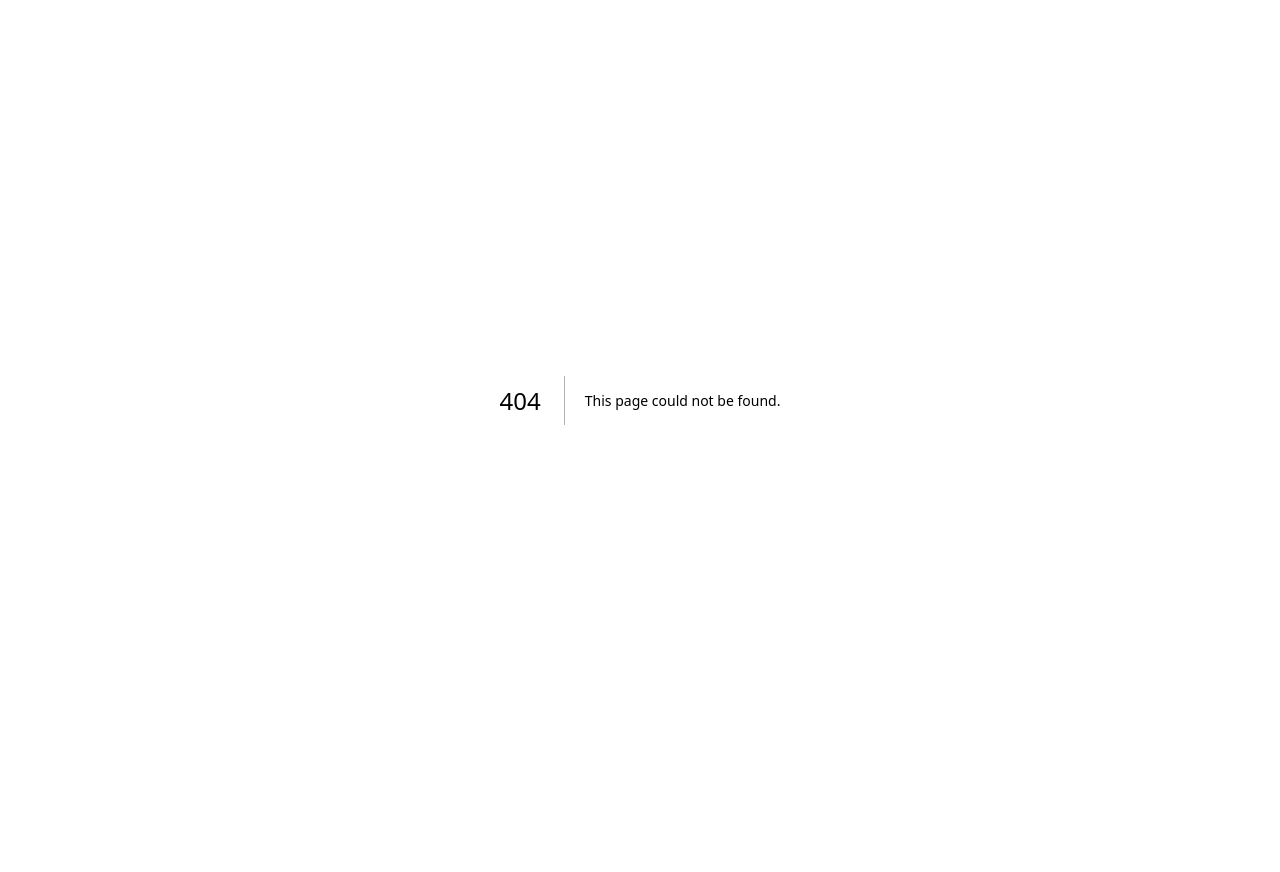
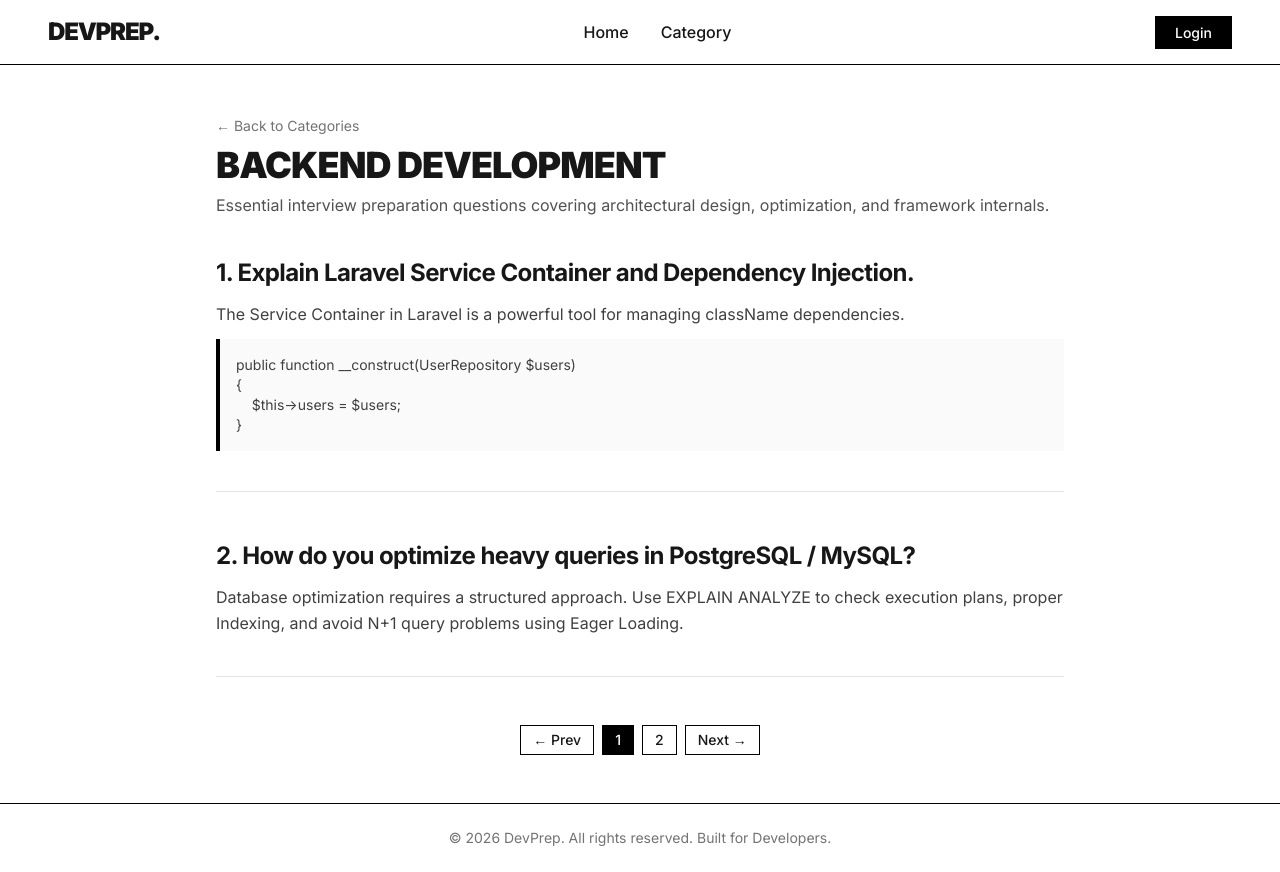
Before and after one commit to parthokar90/dev-preparation, a Next.js app: page /categories/single in a window 1280 px wide. Before the commit this address had no page. Before the commit the page ends 800 px from the top, so only its background shows below. Built offline with nearby package versions, Linux system fonts and the light colour scheme.

Commit message:
add project configuration , template conversion and readme.md file

```diff
--- /dev/null
+++ b/app/categories/page.tsx
@@ -0,0 +1,35 @@
+import Link from "next/link";
+
+export default function Categories() {
+    return (
+        <main className="container mx-auto px-6 py-12">
+            <h2 className="text-3xl font-black mb-8 tracking-tight">INTERVIEW CATEGORIES</h2>
+
+            <div className="grid grid-cols-1 md:grid-cols-2 lg:grid-cols-3 gap-6">
+                <Link href="/categories/single" className="border-2 border-black p-6 hover:bg-black hover:text-white transition group flex flex-col justify-between h-48">
+                    <div>
+                        <h3 className="text-xl font-bold tracking-tight">Backend Development</h3>
+                        <p className="text-sm text-neutral-500 mt-2 group-hover:text-neutral-400">Laravel, PHP, MySQL & PostgreSQL questions.</p>
+                    </div>
+                    <span className="text-sm font-mono mt-4 self-end">View Topics &rarr;</span>
+                </Link>
+
+                <Link href="/categories/backend" className="border-2 border-black p-6 hover:bg-black hover:text-white transition group flex flex-col justify-between h-48">
+                    <div>
+                        <h3 className="text-xl font-bold tracking-tight">Frontend Frameworks</h3>
+                        <p className="text-sm text-neutral-500 mt-2 group-hover:text-neutral-400">React, Next.js, and Modern UI Ecosystem.</p>
+                    </div>
+                    <span className="text-sm font-mono mt-4 self-end">View Topics &rarr;</span>
+                </Link>
+
+                <Link href="/categories/backend" className="border-2 border-black p-6 hover:bg-black hover:text-white transition group flex flex-col justify-between h-48">
+                    <div>
+                        <h3 className="text-xl font-bold tracking-tight">DevOps & CI/CD</h3>
+                        <p className="text-sm text-neutral-500 mt-2 group-hover:text-neutral-400">Docker, GitHub Actions, and Deployment pipelines.</p>
+                    </div>
+                    <span className="text-sm font-mono mt-4 self-end">View Topics &rarr;</span>
+                </Link>
+            </div>
+        </main>
+    );
+}
--- /dev/null
+++ b/app/categories/single/page.tsx
@@ -0,0 +1,42 @@
+import Link from "next/link";
+
+export default function BackendCategory() {
+    return (
+        <main className="container mx-auto px-6 max-w-4xl py-12">
+            <div className="mb-10">
+                <Link href="/categories" className="text-sm font-mono text-neutral-500 hover:text-black">&larr; Back to Categories</Link>
+                <h2 className="text-4xl font-black mt-2 tracking-tight">BACKEND DEVELOPMENT</h2>
+                <p className="text-neutral-600 mt-2">Essential interview preparation questions covering architectural design, optimization, and framework internals.</p>
+            </div>
+
+            <div className="space-y-12">
+                <article className="border-b border-neutral-200 pb-10">
+                    <h3 className="text-2xl font-bold tracking-tight mb-3">1. Explain Laravel Service Container and Dependency Injection.</h3>
+                    <div className="text-neutral-700 leading-relaxed space-y-3">
+                        <p>The Service Container in Laravel is a powerful tool for managing className dependencies.</p>
+                        <pre className="bg-neutral-50 p-4 border-l-4 border-black font-mono text-sm overflow-x-auto">
+                            {`public function __construct(UserRepository $users)
+{
+    $this->users = $users;
+}`}
+                        </pre>
+                    </div>
+                </article>
+
+                <article className="border-b border-neutral-200 pb-10">
+                    <h3 className="text-2xl font-bold tracking-tight mb-3">2. How do you optimize heavy queries in PostgreSQL / MySQL?</h3>
+                    <div className="text-neutral-700 leading-relaxed space-y-3">
+                        <p>Database optimization requires a structured approach. Use EXPLAIN ANALYZE to check execution plans, proper Indexing, and avoid N+1 query problems using Eager Loading.</p>
+                    </div>
+                </article>
+            </div>
+
+            <div className="flex justify-center items-center space-x-2 mt-12">
+                <button className="border border-black px-3 py-1 text-sm font-medium hover:bg-black hover:text-white transition">&larr; Prev</button>
+                <span className="border border-black bg-black text-white px-3 py-1 text-sm font-medium">1</span>
+                <button className="border border-black px-3 py-1 text-sm font-medium hover:bg-black hover:text-white transition">2</button>
+                <button className="border border-black px-3 py-1 text-sm font-medium hover:bg-black hover:text-white transition">Next &rarr;</button>
+            </div>
+        </main>
+    );
+}
--- a/app/layout.tsx
+++ b/app/layout.tsx
@@ -1,33 +1,41 @@
-import type { Metadata } from "next";
-import { Geist, Geist_Mono } from "next/font/google";
+import { Inter } from "next/font/google";
+import Link from "next/link";
 import "./globals.css";
 
-const geistSans = Geist({
-  variable: "--font-geist-sans",
-  subsets: ["latin"],
-});
+const inter = Inter({ subsets: ["latin"] });
 
-const geistMono = Geist_Mono({
-  variable: "--font-geist-mono",
-  subsets: ["latin"],
-});
-
-export const metadata: Metadata = {
-  title: "Create Next App",
-  description: "Generated by create next app",
+export const metadata = {
+  title: "DevPrep - Interview Preparation",
+  description: "Curated interview questions and answers.",
 };
 
-export default function RootLayout({
-  children,
-}: Readonly<{
-  children: React.ReactNode;
-}>) {
+export default function RootLayout({ children }) {
   return (
-    <html
-      lang="en"
-      className={`${geistSans.variable} ${geistMono.variable} h-full antialiased`}
-    >
-      <body className="min-h-full flex flex-col">{children}</body>
+    <html lang="en">
+      <body className={`${inter.className} bg-white text-black flex flex-col min-h-screen`}>
+
+        <nav className="border-b border-black py-4 px-6 md:px-12 flex justify-between items-center">
+          <Link href="/" className="text-2xl font-black tracking-tighter">DEVPREP.</Link>
+          <div className="flex space-x-6 md:space-x-8 font-medium">
+            <Link href="/" className="hover:underline">Home</Link>
+            <Link href="/categories" className="hover:underline">Category</Link>
+          </div>
+          <div>
+            <Link href="/login" className="bg-black text-white px-5 py-2 text-sm font-medium hover:bg-neutral-800 transition">
+              Login
+            </Link>
+          </div>
+        </nav>
+
+        <div className="flex-grow">
+          {children}
+        </div>
+
+        <footer className="border-t border-black py-6 text-center text-sm text-neutral-500">
+          &copy; {new Date().getFullYear()} DevPrep. All rights reserved. Built for Developers.
+        </footer>
+
+      </body>
     </html>
   );
 }
--- /dev/null
+++ b/app/login/page.tsx
@@ -0,0 +1,24 @@
+export default function Login() {
+    return (
+        <main className="flex justify-center items-center px-4 py-20">
+            <div className="border-2 border-black p-8 max-w-md w-full bg-white shadow-[4px_4px_0px_0px_rgba(0,0,0,1)]">
+                <h2 className="text-2xl font-black tracking-tight mb-1">WELCOME BACK</h2>
+                <p className="text-sm text-neutral-500 mb-6">Log in to track your interview prep progress.</p>
+
+                <form className="space-y-4">
+                    <div>
+                        <label className="block text-xs font-mono uppercase font-bold mb-1">Email Address</label>
+                        <input type="email" required className="w-full border-2 border-black p-3 text-sm focus:outline-none focus:bg-neutral-50" placeholder="you@example.com" />
+                    </div>
+                    <div>
+                        <label className="block text-xs font-mono uppercase font-bold mb-1">Password</label>
+                        <input type="password" required className="w-full border-2 border-black p-3 text-sm focus:outline-none focus:bg-neutral-50" placeholder="••••••••" />
+                    </div>
+                    <button type="submit" className="w-full bg-black text-white p-3 font-bold text-sm tracking-wide hover:bg-neutral-800 transition uppercase mt-2">
+                        Sign In
+                    </button>
+                </form>
+            </div>
+        </main>
+    );
+}
--- a/app/page.tsx
+++ b/app/page.tsx
@@ -1,65 +1,16 @@
-import Image from "next/image";
+import Link from "next/link";
 
 export default function Home() {
   return (
-    <div className="flex flex-col flex-1 items-center justify-center bg-zinc-50 font-sans dark:bg-black">
-      <main className="flex flex-1 w-full max-w-3xl flex-col items-center justify-between py-32 px-16 bg-white dark:bg-black sm:items-start">
-        <Image
-          className="dark:invert"
-          src="/next.svg"
-          alt="Next.js logo"
-          width={100}
-          height={20}
-          priority
-        />
-        <div className="flex flex-col items-center gap-6 text-center sm:items-start sm:text-left">
-          <h1 className="max-w-xs text-3xl font-semibold leading-10 tracking-tight text-black dark:text-zinc-50">
-            To get started, edit the page.tsx file.
-          </h1>
-          <p className="max-w-md text-lg leading-8 text-zinc-600 dark:text-zinc-400">
-            Looking for a starting point or more instructions? Head over to{" "}
-            <a
-              href="https://vercel.com/templates?framework=next.js&utm_source=create-next-app&utm_medium=appdir-template-tw&utm_campaign=create-next-app"
-              className="font-medium text-zinc-950 dark:text-zinc-50"
-            >
-              Templates
-            </a>{" "}
-            or the{" "}
-            <a
-              href="https://nextjs.org/learn?utm_source=create-next-app&utm_medium=appdir-template-tw&utm_campaign=create-next-app"
-              className="font-medium text-zinc-950 dark:text-zinc-50"
-            >
-              Learning
-            </a>{" "}
-            center.
-          </p>
-        </div>
-        <div className="flex flex-col gap-4 text-base font-medium sm:flex-row">
-          <a
-            className="flex h-12 w-full items-center justify-center gap-2 rounded-full bg-foreground px-5 text-background transition-colors hover:bg-[#383838] dark:hover:bg-[#ccc] md:w-[158px]"
-            href="https://vercel.com/new?utm_source=create-next-app&utm_medium=appdir-template-tw&utm_campaign=create-next-app"
-            target="_blank"
-            rel="noopener noreferrer"
-          >
-            <Image
-              className="dark:invert"
-              src="/vercel.svg"
-              alt="Vercel logomark"
-              width={16}
-              height={16}
-            />
-            Deploy Now
-          </a>
-          <a
-            className="flex h-12 w-full items-center justify-center rounded-full border border-solid border-black/[.08] px-5 transition-colors hover:border-transparent hover:bg-black/[.04] dark:border-white/[.145] dark:hover:bg-[#1a1a1a] md:w-[158px]"
-            href="https://nextjs.org/docs?utm_source=create-next-app&utm_medium=appdir-template-tw&utm_campaign=create-next-app"
-            target="_blank"
-            rel="noopener noreferrer"
-          >
-            Documentation
-          </a>
-        </div>
-      </main>
-    </div>
+    <main className="flex flex-col justify-center items-center text-center px-4 py-20 my-auto">
+      <h1 className="text-4xl md:text-6xl font-black tracking-tight max-w-3xl leading-tight">
+        MASTER YOUR NEXT TECH INTERVIEW.
+      </h1>
+      <div className="mt-8">
+        <Link href="/categories" className="border-2 border-black bg-black text-white px-8 py-3 font-semibold hover:bg-white hover:text-black transition inline-block">
+          Explore Categories
+        </Link>
+      </div>
+    </main>
   );
 }
```
Also changed, not shown: 1 other file (tests, documents, lock files or other folders).
